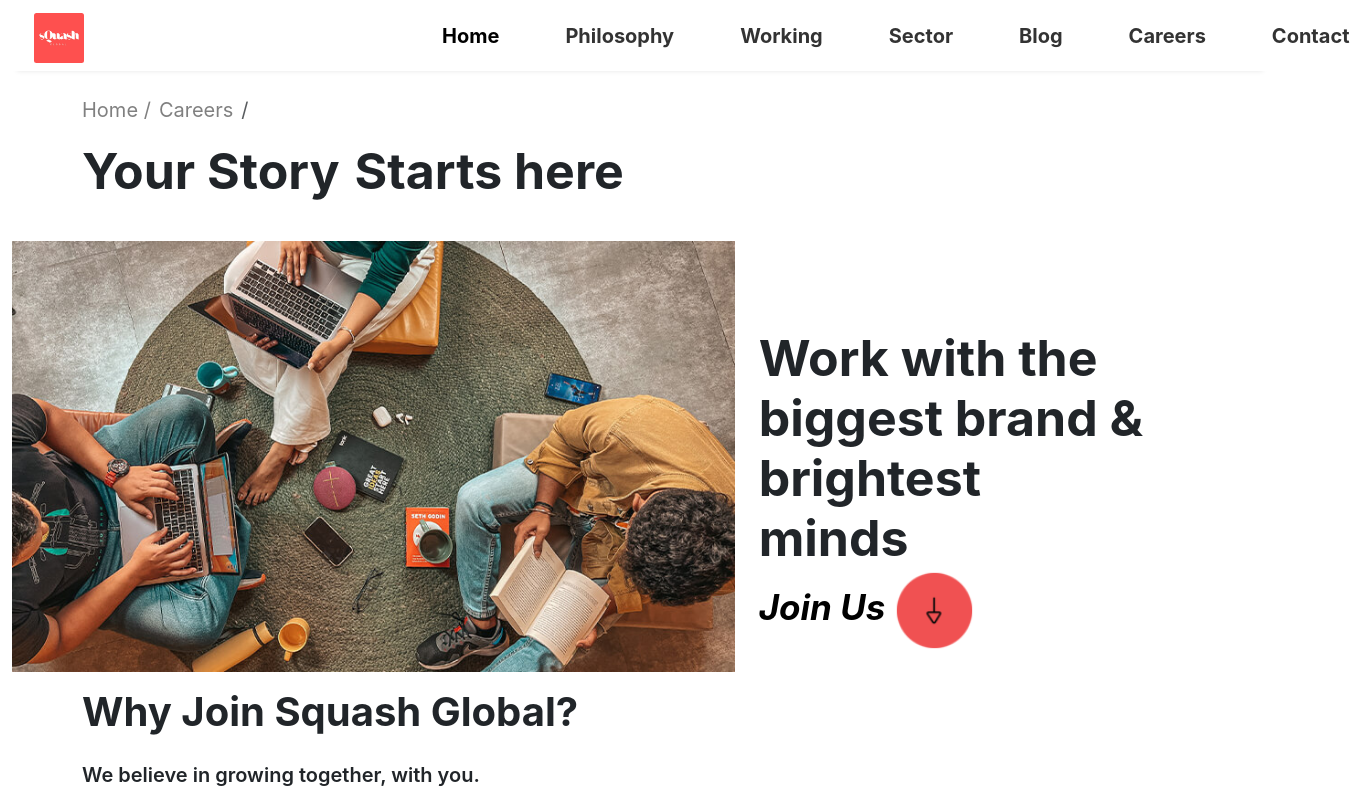
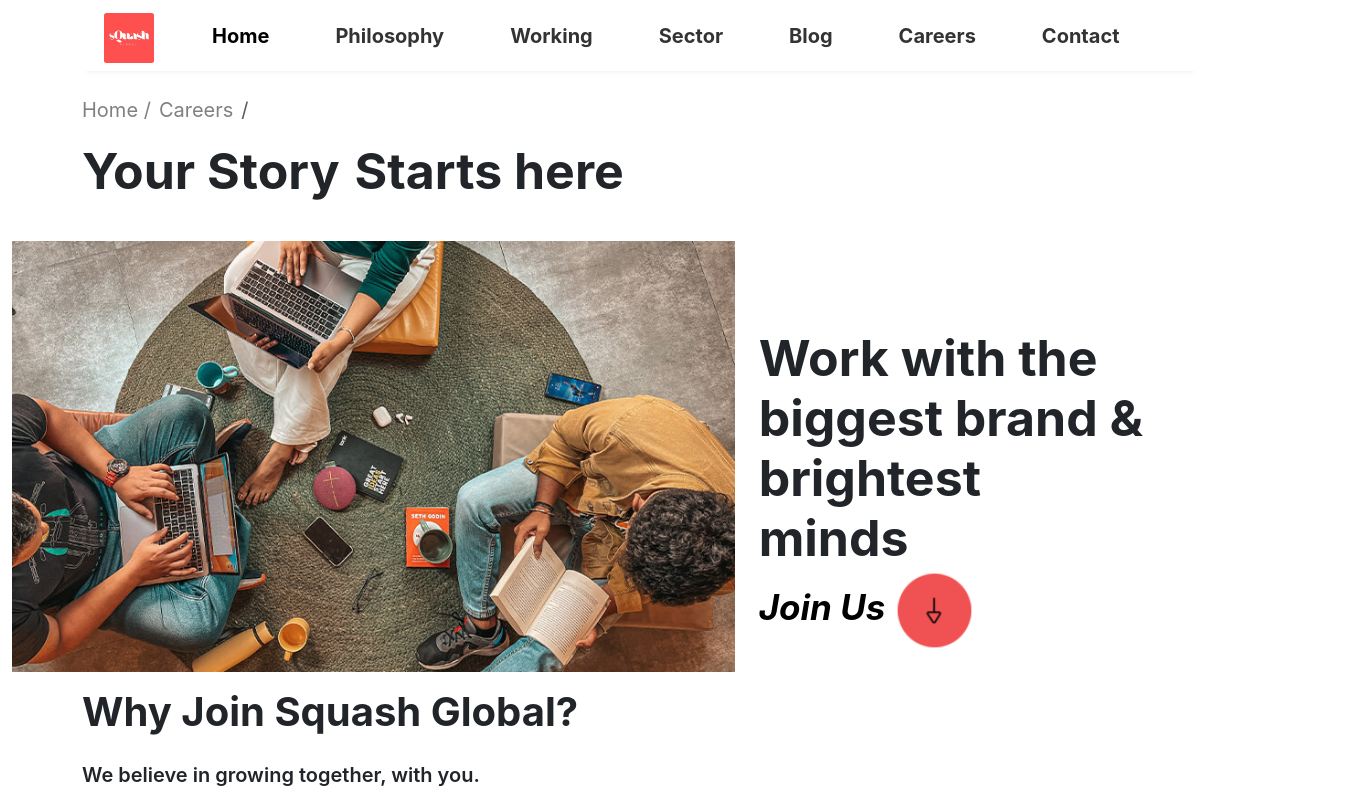
Before and after one commit to VishK98/Squash-Global, a React (Create React App) app: page /careers in a window 1280 px wide. Shown: the top 800 px of the page, 1358 px wide, since content can reach past the window. Built offline with nearby package versions, Linux system fonts and the light colour scheme.

Commit message:
navBar
navBar fixed

```diff
--- a/src/components/Careers/Careers.css
+++ b/src/components/Careers/Careers.css
@@ -112,7 +112,7 @@
   border-bottom: 1px solid #000;
 }
 
-@media only screen and (max-width: 600px) {
+@media only screen and (max-width: 525px) {
   .content-box {
     width: 100%;
     height: 210px;
@@ -120,7 +120,7 @@
   }
   .content-box-text {
     color: #fff;
-    font-size: 28px;
+    font-size: 25px;
     text-align: center;
     margin-top: 0px;
   }
--- a/src/components/Careers/Careers.js
+++ b/src/components/Careers/Careers.js
@@ -289,7 +289,6 @@ function Careers() {
         </div>
       </div>
       <img className="mt-4" style={{ width: "100%" }} src={teamBreak}></img>
-      {/* ... (other JSX code) */}
       <div className="container">
         <h1 className="mt-3">Latest Openings</h1>
 
@@ -297,8 +296,7 @@ function Careers() {
           {jobData.map((job, index) => (
             <div className="col-xs-12 col-sm-6 col-md-4 mt-4" key={index}>
               <div
-                className={`card ${
-                  selectedJobIndex === index ? "flipped" : ""
+                className={`card ${selectedJobIndex === index ? "flipped" : ""
                   }`}
               >
                 <div className="front">
@@ -402,7 +400,6 @@ function Careers() {
           ))}
         </div>
       </div>
-      {/* ... (other JSX code) */}
       <div className="container mt-5" ref={formRef}>
         <div className="row">
           <div
@@ -420,12 +417,11 @@ function Careers() {
           </div>
 
           <div
-            className="col-lg-8 col-md-8 col-sm-12 col-12 form-mobile"
-            style={{ marginLeft: "20px", marginRight: "20px" }}
+            className="col-lg-7 col-md-8 col-sm-12 col-12 form-mobile"
+            style={{ marginLeft: "20px"}}
           >
             <div id="contactForm" >
               <form>
-                <div>
                 <label>
                   Full Name
                   <sup
@@ -632,7 +628,6 @@ function Careers() {
                     &#x2715; {/* Close icon (×) */}
                   </span>
                 </div>
-                </div>
                 <div className="d-flex justify-content-center mt-4 mb-3">
                   <input
                     type="submit"
--- a/src/components/NavBar/NavBar.css
+++ b/src/components/NavBar/NavBar.css
@@ -1,8 +1,6 @@
 .header {
     background-color: #fff;
     box-shadow: 0px 5px 5px -5px rgba(0, 0, 0, 0.1);
-    /* padding: 10px 0;  */
-
   }
 
   .logo-img {
@@ -49,5 +47,13 @@
     background-color: #fff;
 
   }
+  mobile-margin{
+      margin-left: 100px;
+  }
+  @media only screen and (max-width: 525px) {
+    mobile-margin{
+      margin-left: 0px;
+    }
+  }
 
   /* Add your custom styles and animations here */
--- a/src/components/NavBar/NavBar.js
+++ b/src/components/NavBar/NavBar.js
@@ -86,10 +86,10 @@ export default function NavBar() {
   }, [isMobileNavOpen]);
 
   return (
-    <div className="container-fluid header-wrapper animated none-fix header_reveal header-scrolled slideInDown">
+    <div className="container">
       <header className="header nav-wrapper">
         <nav className="navbar navbar-expand-lg navbar-light" aria-label="Main navigation">
-          <div className="container-fluid max_container">
+          <div className="container">
             <Link to="/" onClick={handleToggleClick}>
               <img src={logo} alt="BigCo Inc. logo" className="logo-img" />
             </Link>
@@ -109,7 +109,7 @@ export default function NavBar() {
               id="navbarsExampleDefault"
             >
              <div className="w-100">
-                <ul className="navbar-nav ml-auto mb-2 mb-lg-0 main-menu" style={{marginLeft: "300px"}}>
+                <ul className="navbar-nav mobile-margin">
                   <li className="nav-item">
                     <Link className="nav-link active" aria-current="page" to="/">
                       Home
```
Lines whose indentation alone changed are shown as unchanged.
